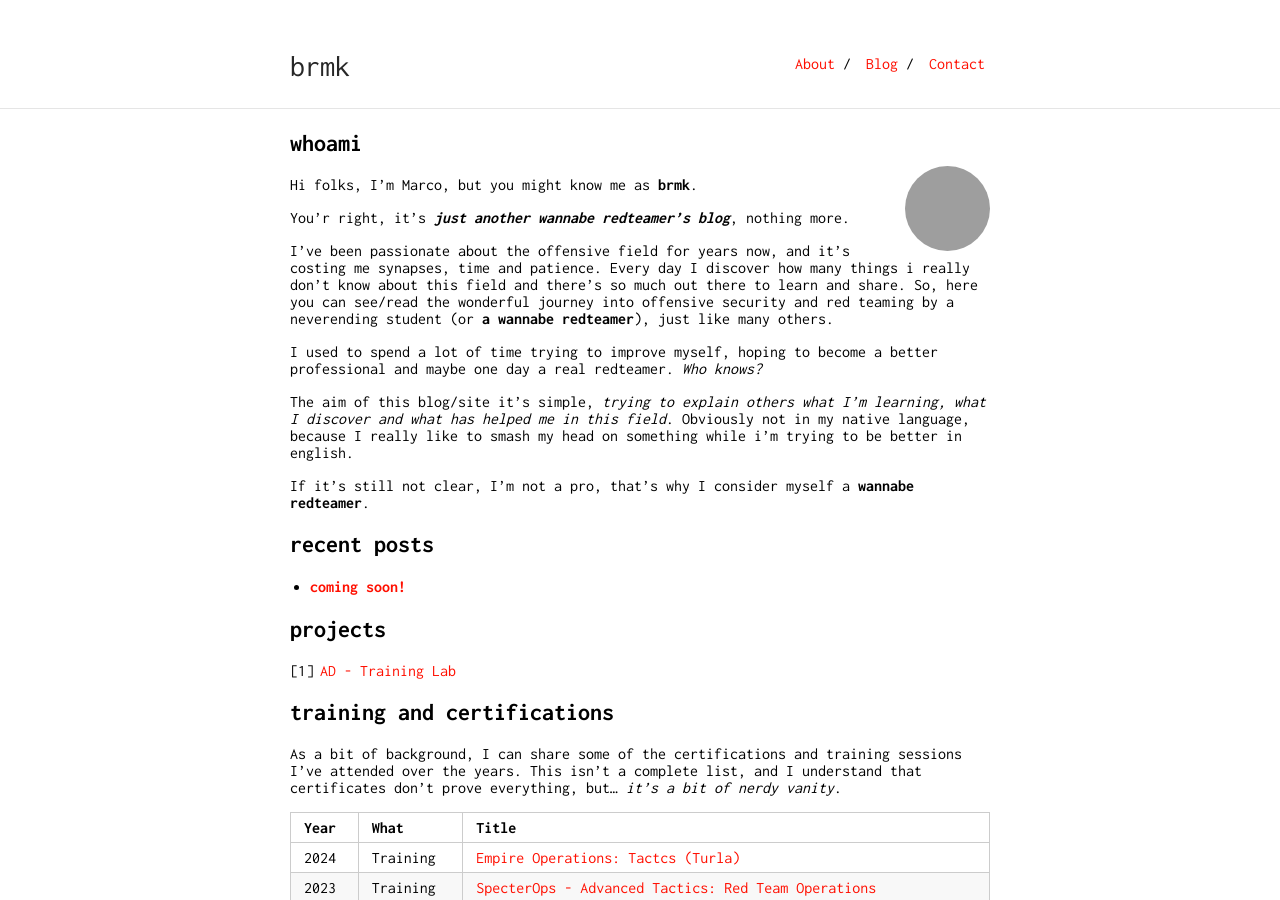
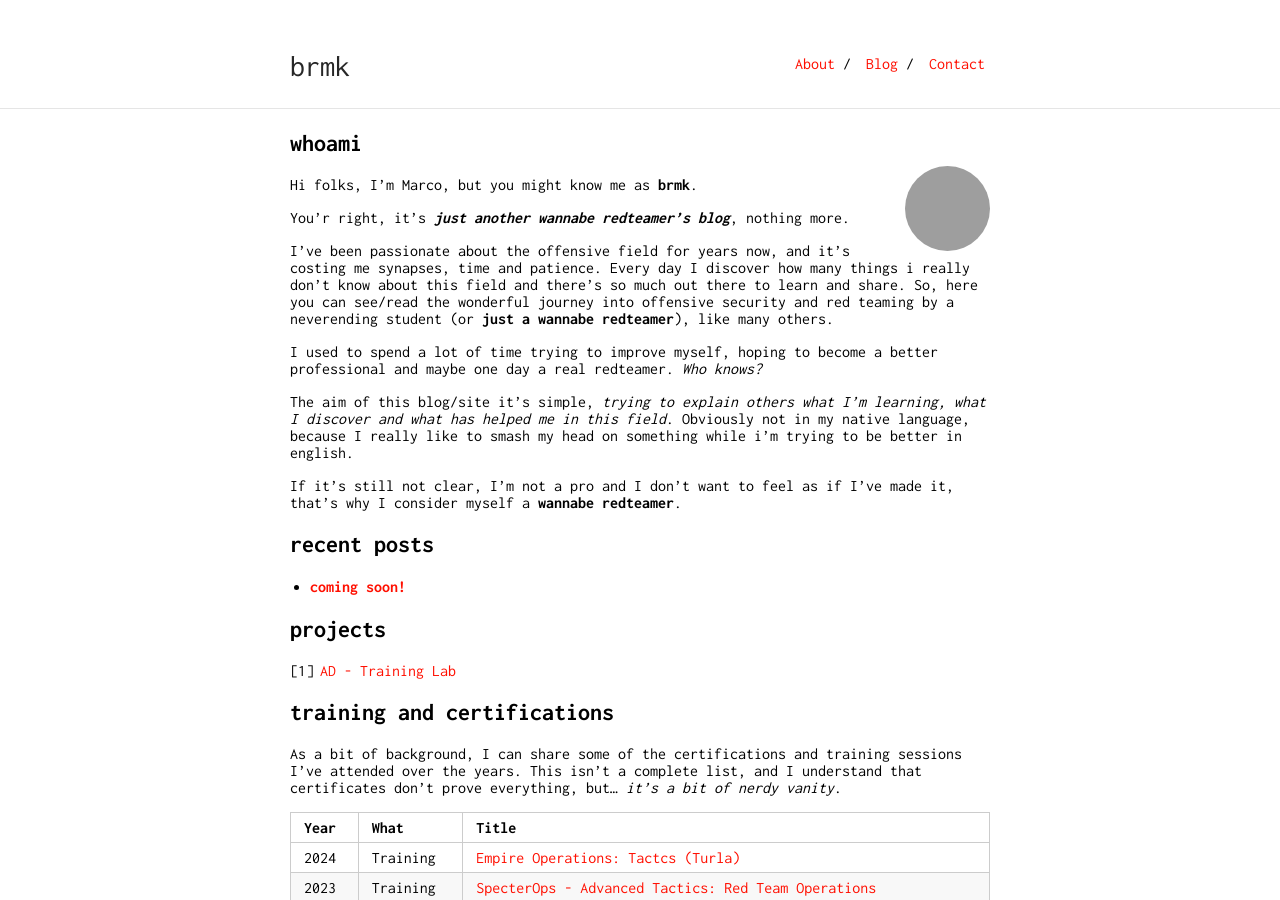
Before and after one commit to brmkit/brmkit.github.io, a Jekyll site: the page built from index.md, in a window 1280 px wide and 900 px high. Built offline with Jekyll 4.4.1, drawn with Linux system fonts in a browser that asks for light colours; our own code applies the rules of GitHub Pages for plain Markdown files; grey boxes are pictures that could not be loaded.

Commit message:
minor fix

```diff
--- a/index.md
+++ b/index.md
@@ -12,13 +12,13 @@ You'r right, it’s **_just another wannabe redteamer’s blog_**, nothing more.
 
 I’ve been passionate about the offensive field for years now, and it’s costing me synapses, time and patience.
 Every day I discover how many things i really don't know about this field and there’s so much out there to learn and share.
-So, here you can see/read the wonderful journey into offensive security and red teaming by a neverending student (or **a wannabe redteamer**), just like many others.
+So, here you can see/read the wonderful journey into offensive security and red teaming by a neverending student (or **just a wannabe redteamer**), like many others.
 
 I used to spend a lot of time trying to improve myself, hoping to become a better professional and maybe one day a real redteamer. _Who knows?_
 
 The aim of this blog/site it's simple, *trying to explain others what I'm learning, what I discover and what has helped me in this field*. Obviously not in my native language, because I really like to smash my head on something while i'm trying to be better in english.
 
-If it's still not clear, I'm not a pro, that's why I consider myself a **wannabe redteamer**.
+If it's still not clear, I'm not a pro and I don't want to feel as if I've made it, that's why I consider myself a **wannabe redteamer**.
 
 ## recent posts
 <ul class="recent-posts">
```
